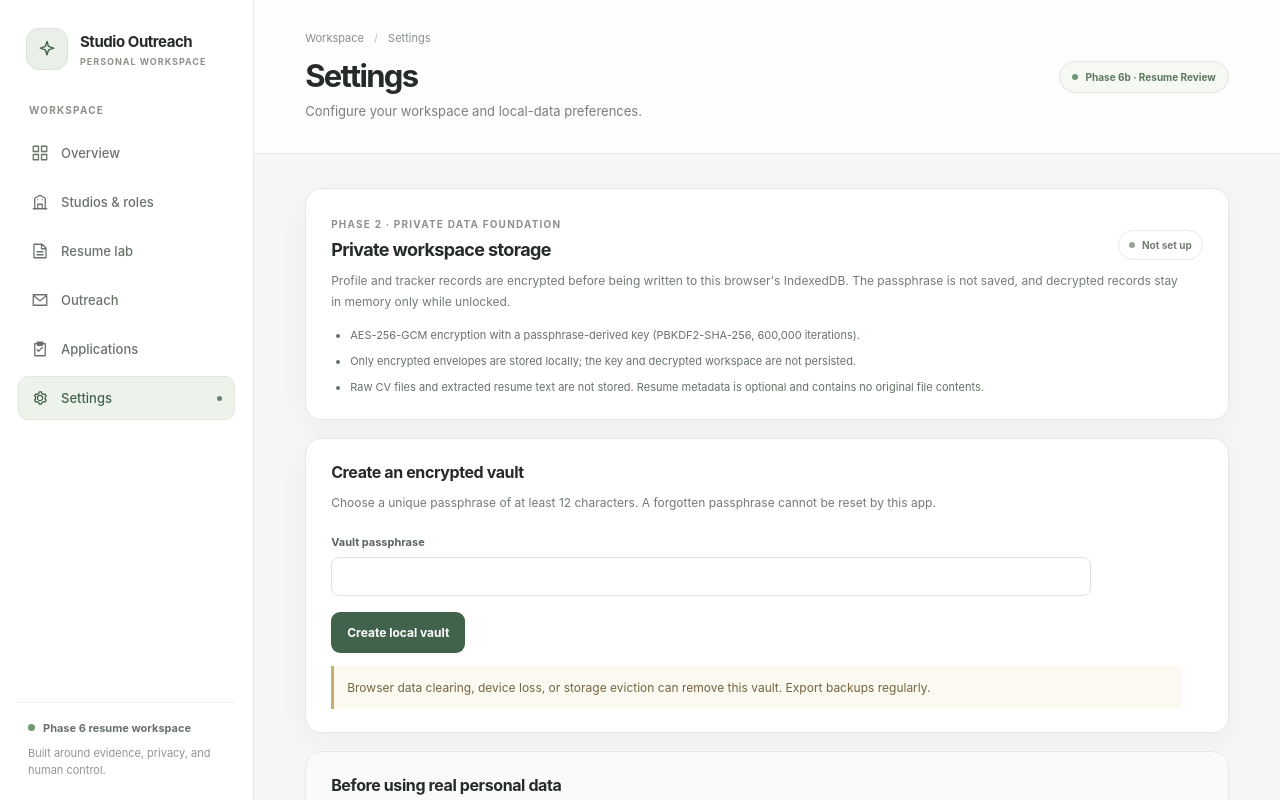
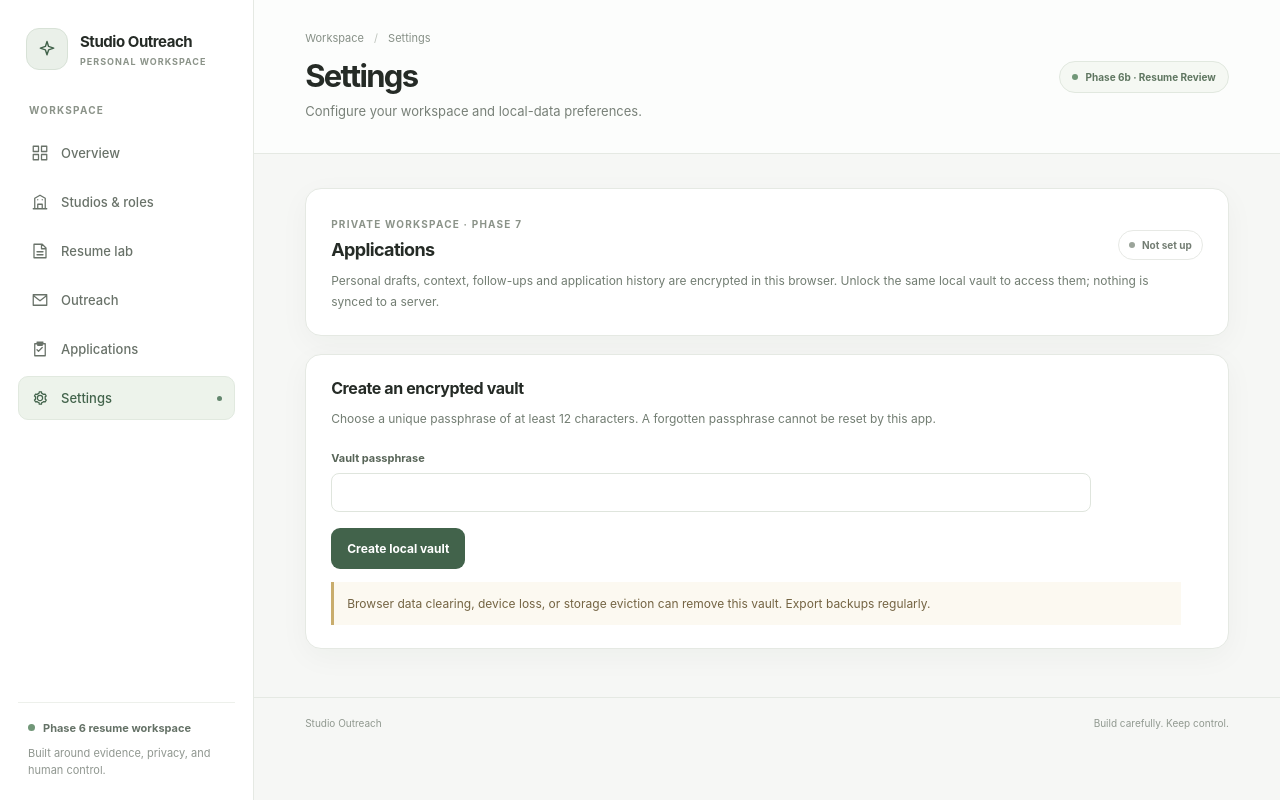
Before and after one commit to hhaitam95/game-industry-outreach-tracker, a React (Vite) app: page / in a window 1280 px wide. Both pictures are taken after a click on the button "Settings". Shown: the top 800 px of the page. Built offline with nearby package versions, Linux system fonts and the light colour scheme.

Commit message:
feat(phase7): route outreach and applications through encrypted vault

```diff
--- a/src/components/PrivateDataSettings.tsx
+++ b/src/components/PrivateDataSettings.tsx
@@ -6,6 +6,9 @@ import {
 } from "../lib/private-data/crypto-vault.mjs";
 import { createIndexedDbVaultStore } from "../lib/private-data/indexed-db.mjs";
 import { validateWorkspaceData } from "../lib/private-data/schema.mjs";
+import OutreachWorkspace from "./OutreachWorkspace";
+import ApplicationsWorkspace from "./ApplicationsWorkspace";
+import "./phase7.css";
 
 function describeError(error: unknown) {
   return error instanceof Error ? error.message : "The requested action could not be completed.";
@@ -27,8 +30,10 @@ function downloadBackup(contents: string) {
 
 export default function PrivateDataSettings({
   onProfileChange,
+  activePageId,
 }: {
   onProfileChange: (profile: WorkspaceProfile | null) => void;
+  activePageId: string;
 }) {
   const storeRef = useRef<ReturnType<typeof createIndexedDbVaultStore> | null>(null);
   if (!storeRef.current) storeRef.current = createIndexedDbVaultStore();
@@ -297,6 +302,7 @@ export default function PrivateDataSettings({
 
   return (
     <div className="private-data-page page-stack">
+      {activePageId === "settings" ? (
         <section className="private-data-intro">
           <div className="section-heading">
             <div>
@@ -321,6 +327,21 @@ export default function PrivateDataSettings({
             </li>
           </ul>
         </section>
+      ) : (
+        <section className="private-data-intro phase7-vault-context">
+          <div className="section-heading">
+            <div>
+              <span className="eyebrow">PRIVATE WORKSPACE · PHASE 7</span>
+              <h2>{activePageId === "outreach" ? "Outreach" : "Applications"}</h2>
+            </div>
+            <span className={unlocked ? "vault-state vault-state-open" : "vault-state"}>
+              <span aria-hidden="true" className="vault-state-dot" />
+              {unlocked ? "Unlocked in memory" : vaultExists ? "Locked" : "Not set up"}
+            </span>
+          </div>
+          <p>Personal drafts, context, follow-ups and application history are encrypted in this browser. Unlock the same local vault to access them; nothing is synced to a server.</p>
+        </section>
+      )}
 
       {error ? (
         <p className="vault-message vault-message-error" role="alert">
@@ -374,6 +395,7 @@ export default function PrivateDataSettings({
           ) : null}
         </section>
       ) : workspace ? (
+        activePageId === "settings" ? (
         <>
           <section className="private-data-card">
             <div className="section-heading">
@@ -552,8 +574,14 @@ export default function PrivateDataSettings({
             </div>
           </section>
         </>
+        ) : activePageId === "outreach" ? (
+          <OutreachWorkspace workspace={workspace} onSaveWorkspace={persistWorkspace} />
+        ) : (
+          <ApplicationsWorkspace workspace={workspace} onSaveWorkspace={persistWorkspace} />
+        )
       ) : null}
 
+      {activePageId === "settings" ? (
       <section className="private-data-card private-data-caveats">
         <h3>Before using real personal data</h3>
         <p>
@@ -562,6 +590,7 @@ export default function PrivateDataSettings({
           passphrase cannot be recovered. Keep original resumes outside the app. No data is synced to a server.
         </p>
       </section>
+      ) : null}
     </div>
   );
 }
```
Lines whose indentation alone changed are shown as unchanged.
